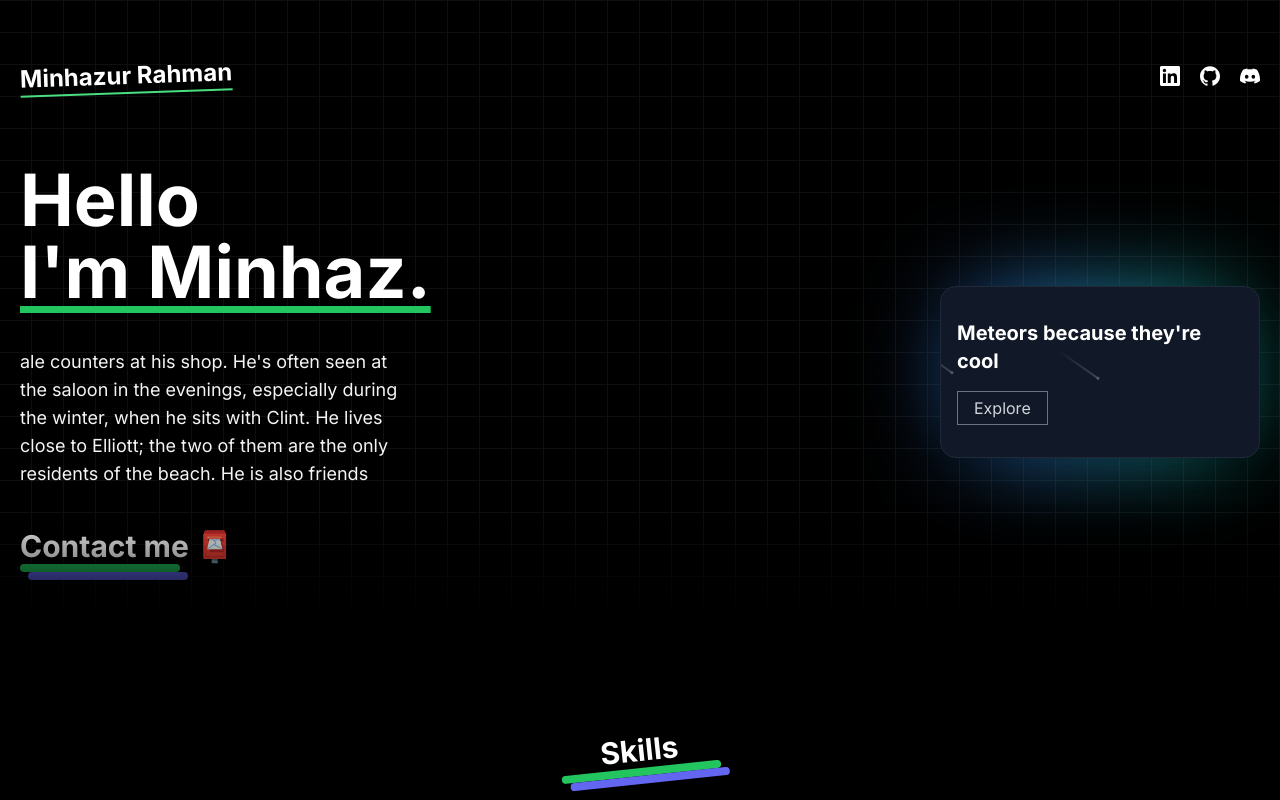
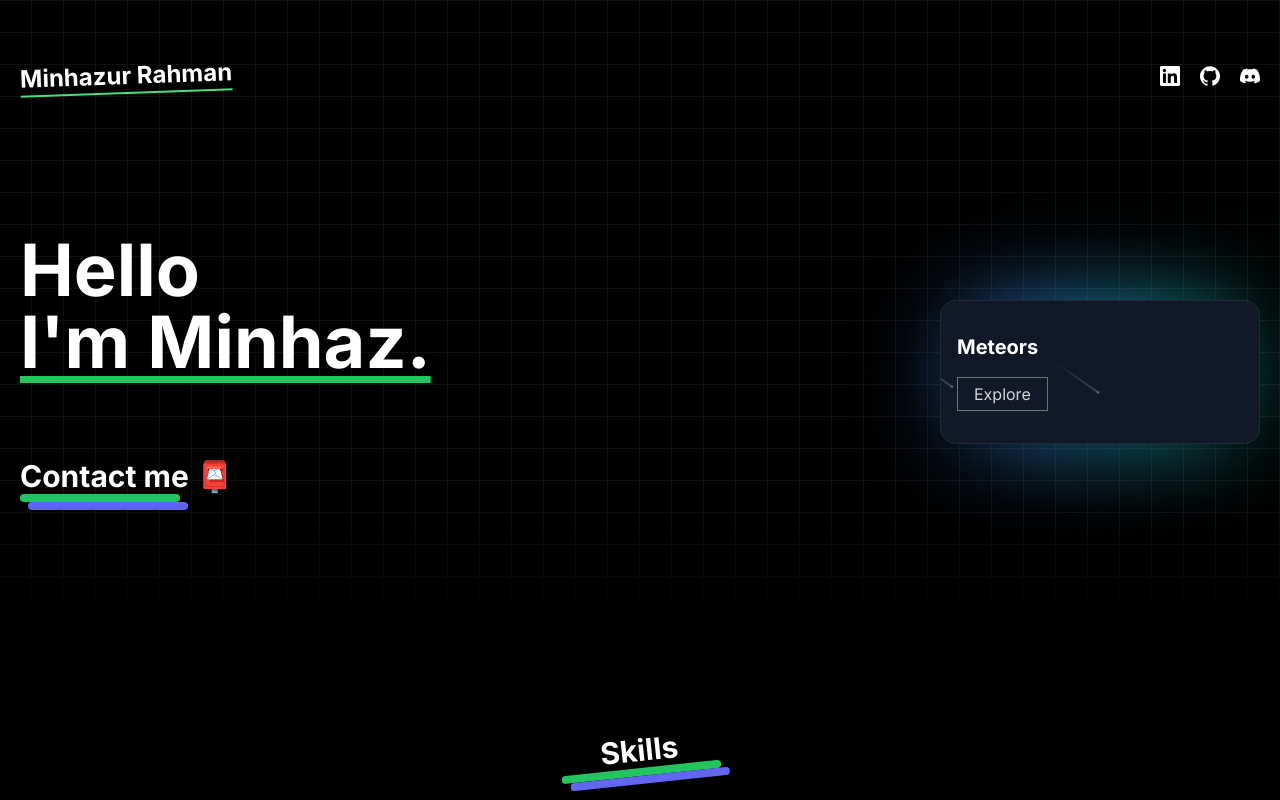
Before and after one commit to Minhaz3896/portfolio, a Next.js app: page / in a window 1280 px wide. Shown: the top 800 px of the page. Built offline with nearby package versions, Linux system fonts and the light colour scheme.

Commit message:
Hero:metors error fixed

```diff
--- a/components/Hero.tsx
+++ b/components/Hero.tsx
@@ -15,10 +15,7 @@ const Hero = () => {
           </span>
         </h1>
         <p className="md: w-96 text-lg text-gray-100">
-          ale counters at his shop. He's often seen at the saloon in the
-          evenings, especially during the winter, when he sits with Clint. He
-          lives close to Elliott; the two of them are the only residents of the
-          beach. He is also friends
+
         </p>
         <Link href={"mailto:minhaz3896@gmail.com"} className="inline-block group">
           <Title text={"Contact me 📮"}/>
@@ -29,7 +26,7 @@ const Hero = () => {
         <div className="absolute inset-0 h-full w-full bg-gradient-to-r from-blue-500 to-teal-500 transform scale-[0.80] bg-red-500 rounded-md blur-3xl" />
         <div className="relative shadow-xl bg-gray-900 border border-gray-800  px-4 py-8 h-full overflow-hidden rounded-2xl flex flex-col justify-center items-start">
           <h1 className="font-bold text-xl text-white mb-4 relative z-50">
-            Meteors because they&apos;re cool
+            Meteors
           </h1>
            <button className="border px-4 py-1 rounded-lg  border-gray-500 text-gray-300">
             Explore
```
